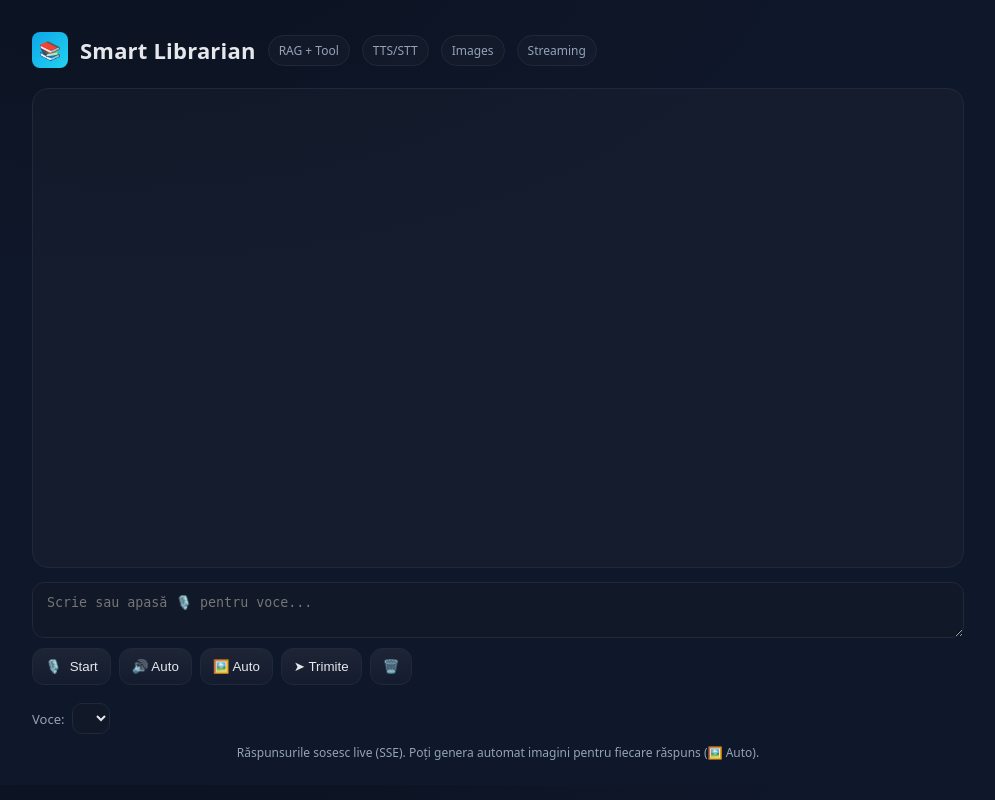
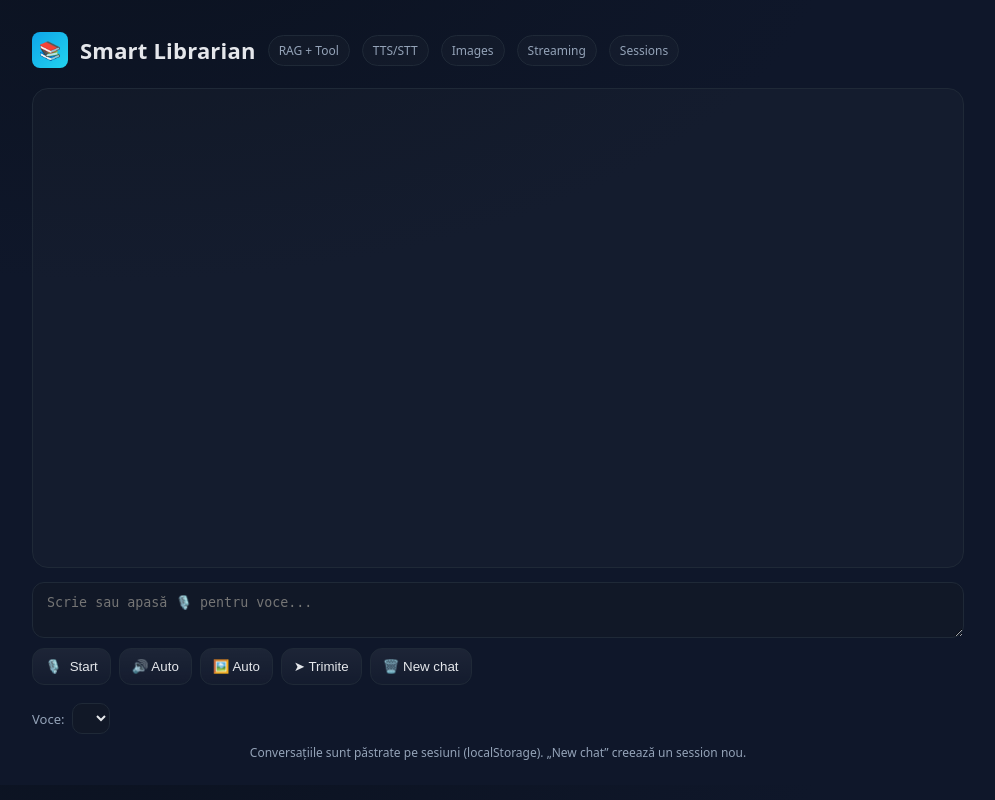
Before and after one commit to Iulius2002/smart-librarian, a FastAPI app: page / in a window 1280 px wide. Shown: the whole page, without its empty margins (142-1137 px from the left). Run offline with FastAPI, Linux system fonts and the light colour scheme; lists and menus that the app fills with data are empty.

Commit message:
feat(session): memorie conversație cu SQLite + session_id în UI

```diff
--- a/src/server.py
+++ b/src/server.py
@@ -2,9 +2,11 @@
 import os
 import re
 import json
+import time
+import sqlite3
 import asyncio
 import tempfile
-from typing import List, Dict
+from typing import List, Dict, Optional
 
 from fastapi import FastAPI, Request, UploadFile, File, HTTPException
 from fastapi.responses import HTMLResponse, JSONResponse, Response, StreamingResponse
@@ -17,26 +19,83 @@ from .chat import chat_once, build_context_snippets
 from .moderation import contains_profanity
 from .config import OPENAI_API_KEY, IMAGE_MODEL, TTS_MODEL, STT_MODEL
 
+# ---------- OpenAI client ----------
 client = OpenAI(api_key=OPENAI_API_KEY or None)
 
+# ---------- App & templates ----------
 app = FastAPI(title="Smart Librarian")
 templates = Jinja2Templates(directory="src/templates")
 
+# ---------- SQLite (persistență sesiuni) ----------
+DB_PATH = "data/chat_history.db"
+os.makedirs(os.path.dirname(DB_PATH), exist_ok=True)
+_conn = sqlite3.connect(DB_PATH, check_same_thread=False)
+_conn.execute("""
+CREATE TABLE IF NOT EXISTS messages (
+  session_id TEXT,
+  role       TEXT,
+  text       TEXT,
+  ts         INTEGER
+)
+""")
+_conn.commit()
 
-# ---------------- Models ----------------
+def save_msg(session_id: str, role: str, text: str):
+    _conn.execute(
+        "INSERT INTO messages(session_id, role, text, ts) VALUES(?,?,?,?)",
+        (session_id, role, text, int(time.time()))
+    )
+    _conn.commit()
+
+def fetch_history(session_id: str, limit: int = 12, max_chars: int = 1800) -> List[Dict[str, str]]:
+    cur = _conn.execute(
+        "SELECT role, text FROM messages WHERE session_id=? ORDER BY ts DESC LIMIT ?",
+        (session_id, limit),
+    )
+    rows = cur.fetchall()
+    rows.reverse()  # cele mai vechi primele
+    convo = [{"role": r, "text": t} for (r, t) in rows]
+    # taie textul total pentru a nu umfla promptul
+    total = 0
+    pruned = []
+    for m in reversed(convo):  # începând de la cele mai noi
+        total += len(m["text"])
+        if total > max_chars:
+            break
+        pruned.append(m)
+    pruned.reverse()
+    return pruned
+
+def history_to_prefix(history: List[Dict[str, str]]) -> str:
+    """Împachetăm istoricul într-un prefix simplu, ușor de consumat de chat_once()."""
+    if not history:
+        return ""
+    lines = []
+    lines.append("Context conversație anterioară (rezumat brut):")
+    for m in history:
+        who = "Utilizator" if m["role"] == "user" else "Asistent"
+        lines.append(f"- {who}: {m['text']}")
+    lines.append("")  # linie goală
+    return "\n".join(lines)
+
+# ---------- Models ----------
 class ChatRequest(BaseModel):
     message: str
+    session_id: Optional[str] = None
 
 class TTSRequest(BaseModel):
     text: str
 
 class ImageRequest(BaseModel):
     text: str
-    title: str | None = None
+    title: Optional[str] = None
+
+class ResetRequest(BaseModel):
+    session_id: str
 
 
-# ---------------- Utilities ----------------
-def _extract_title_from_text(text: str) -> str | None:
+# ---------- Utils ----------
+def _extract_title_from_text(text: str) -> Optional[str]:
     if not text:
         return None
     m = re.search(r"[\"“„‚'«](.+?)[\"”’'»]", text)
@@ -48,7 +107,6 @@ def _extract_title_from_text(text: str) -> str | None:
     return None
 
 def _split_by_words(s: str, max_chars: int = 28):
-    """Împarte pe grupuri mici de cuvinte (~25–35 caractere)."""
     if not s:
         return
     buf = ""
@@ -65,13 +123,12 @@ def _split_by_words(s: str, max_chars: int = 28):
         yield buf
 
 async def _yield_stream_chunks(text: str, chunk_chars: int = 28, delay_sec: float = 0.045):
-    """Trimite bucăți mici cu un delay scurt între ele (efect typing)."""
     for chunk in _split_by_words(text, chunk_chars):
         yield f'data: {json.dumps({"delta": chunk}, ensure_ascii=False)}\n\n'
         await asyncio.sleep(delay_sec)
 
 
-# ---------------- Routes ----------------
+# ---------- Routes ----------
 @app.get("/", response_class=HTMLResponse)
 def home(request: Request):
     return templates.TemplateResponse("index.html", {"request": request})
@@ -82,10 +139,16 @@ def chat_endpoint(req: ChatRequest):
     msg = (req.message or "").strip()
     if not msg:
         return JSONResponse({"error": "Mesajul este gol."}, status_code=400)
+    sid = (req.session_id or "default").strip() or "default"
 
+    # 0) Moderation
     if contains_profanity(msg):
-        return {"answer": "Prefer să păstrăm conversația politicoasă. Poți reformula te rog? 🙂", "sources": []}
+        polite = "Prefer să păstrăm conversația politicoasă. Poți reformula te rog? 🙂"
+        save_msg(sid, "user", msg)
+        save_msg(sid, "assistant", polite)
+        return {"answer": polite, "sources": []}
 
+    # 1) Surse (RAG top-3)
     snippets = build_context_snippets(msg, k=3)
     sources: List[Dict[str, str]] = []
     for s in snippets:
@@ -93,23 +156,38 @@ def chat_endpoint(req: ChatRequest):
         preview = (s["document"] or "").replace("\n", " ")[:220]
         sources.append({"title": title, "preview": preview})
 
-    answer = chat_once(msg, k=3)
+    # 2) Istoric + întrebare actuală
+    history = fetch_history(sid, limit=12, max_chars=1800)
+    prefix = history_to_prefix(history)
+    prompt = f"{prefix}Întrebarea curentă: {msg}"
+
+    # 3) Chat + persistare
+    save_msg(sid, "user", msg)
+    answer = chat_once(prompt, k=3)
+    save_msg(sid, "assistant", answer)
     return {"answer": answer, "sources": sources}
 
 
 @app.get("/api/chat/stream")
-def chat_stream(q: str):
+def chat_stream(q: str, sid: Optional[str] = None):
     """
-    SSE: trimitem întâi sursele, apoi răspunsul în bucăți mici cu delay.
-    Notă: răspunsul final vine din chat_once() (după tool-calling), apoi îl „picurăm”.
+    SSE cu memorie pe sesiune:
+    - trimite întâi sursele,
+    - apoi răspunsul „drip feed”,
+    - salvează în SQLite mesajul user + răspunsul asistentului.
     """
     q = (q or "").strip()
     if not q:
         raise HTTPException(status_code=400, detail="Mesajul este gol.")
+    sid = (sid or "default").strip() or "default"
 
+    # Moderation înainte de orice
     if contains_profanity(q):
         async def polite():
-            yield f'data: {json.dumps({"delta":"Prefer să păstrăm conversația politicoasă. Poți reformula te rog? 🙂"})}\n\n'
+            save_msg(sid, "user", q)
+            polite_text = "Prefer să păstrăm conversația politicoasă. Poți reformula te rog? 🙂"
+            save_msg(sid, "assistant", polite_text)
+            yield f'data: {json.dumps({"delta": polite_text}, ensure_ascii=False)}\n\n'
             yield 'data: [DONE]\n\n'
         return StreamingResponse(polite(), media_type="text/event-stream", headers={
             "Cache-Control": "no-cache",
@@ -118,7 +196,7 @@ def chat_stream(q: str):
         })
 
     async def event_gen():
-        # 1) Surse (RAG top-3)
+        # 1) surse
         snippets = build_context_snippets(q, k=3)
         sources: List[Dict[str, str]] = []
         for s in snippets:
@@ -128,12 +206,21 @@ def chat_stream(q: str):
         yield 'event: sources\n'
         yield f'data: {json.dumps({"sources": sources}, ensure_ascii=False)}\n\n'
 
-        # 2) Răspuns final -> drip feed
-        answer = chat_once(q, k=3)
+        # 2) istoric + prompt
+        history = fetch_history(sid, limit=12, max_chars=1800)
+        prefix = history_to_prefix(history)
+        prompt = f"{prefix}Întrebarea curentă: {q}"
+
+        # 3) salvează user
+        save_msg(sid, "user", q)
+
+        # 4) răspuns final și drip feed
+        answer = chat_once(prompt, k=3)
         async for ev in _yield_stream_chunks(answer, chunk_chars=28, delay_sec=0.045):
             yield ev
 
-        # 3) DONE + ping final
+        # 5) persistă asistent + DONE
+        save_msg(sid, "assistant", answer)
         yield 'data: [DONE]\n\n'
 
     return StreamingResponse(event_gen(), media_type="text/event-stream", headers={
@@ -143,10 +230,18 @@ def chat_stream(q: str):
     })
 
 
-class TTSRequest(BaseModel):
-    text: str
+# ---------- Session maintenance ----------
+@app.post("/api/session/reset")
+def reset_session(req: ResetRequest):
+    sid = (req.session_id or "").strip()
+    if not sid:
+        raise HTTPException(status_code=400, detail="session_id lipsă")
+    _conn.execute("DELETE FROM messages WHERE session_id=?", (sid,))
+    _conn.commit()
+    return {"ok": True}
 
 
+# ---------- TTS ----------
 @app.post("/api/tts")
 def tts_endpoint(req: TTSRequest):
     text = (req.text or "").strip()
@@ -166,6 +261,7 @@ def tts_endpoint(req: TTSRequest):
     return Response(content=audio_bytes, media_type="audio/mpeg", headers=headers)
 
 
+# ---------- STT ----------
 @app.post("/api/stt")
 async def stt_endpoint(audio: UploadFile = File(...)):
     try:
@@ -191,17 +287,16 @@ async def stt_endpoint(audio: UploadFile = File(...)):
         raise HTTPException(status_code=500, detail=f"Eroare STT: {e}")
 
 
+# ---------- Image Generation ----------
 @app.post("/api/image")
 def image_endpoint(req: ImageRequest):
     title = (req.title or "").strip() or _extract_title_from_text(req.text or "")
     if not title:
         raise HTTPException(status_code=400, detail="Nu am putut detecta titlul. Trimite 'title' explicit în request.")
-
     prompt = (
         f"Generează o ilustrație de copertă sugestivă pentru cartea „{title}”. "
         f"Stil modern, clar, cu contrast bun. Fără text mare pe imagine."
     )
-
     try:
         img = client.images.generate(
             model=IMAGE_MODEL,
--- a/src/templates/index.html
+++ b/src/templates/index.html
@@ -3,7 +3,7 @@
 <head>
   <meta charset="UTF-8" />
   <meta name="viewport" content="width=device-width, initial-scale=1" />
-  <title>Smart Librarian — RAG + TTS/STT + Images + Streaming</title>
+  <title>Smart Librarian — RAG + TTS/STT + Images + Streaming + Sessions</title>
   <style>
     :root {
       --bg:#0f172a; --panel:#111827; --muted:#94a3b8; --fg:#e5e7eb; --accent:#22d3ee; --accent-2:#38bdf8;
@@ -46,6 +46,7 @@
     <span class="pill">TTS/STT</span>
     <span class="pill">Images</span>
     <span class="pill">Streaming</span>
+    <span class="pill">Sessions</span>
   </div>
 
   <div id="chat" class="chat"></div>
@@ -57,7 +58,7 @@
       <button id="speakToggle" class="btn" title="Citește automat răspunsurile (TTS)">🔊 Auto</button>
       <button id="autoImgToggle" class="btn" title="Generează automat imagine pentru fiecare răspuns">🖼️ Auto</button>
       <button id="sendBtn" class="btn" title="Trimite">➤ Trimite</button>
-      <button id="clearBtn" class="btn" title="Șterge conversația">🗑️</button>
+      <button id="clearBtn" class="btn" title="Începe conversație nouă">🗑️ New chat</button>
     </div>
     <!-- TTS: selector de voce -->
     <div class="row" style="margin-top:8px">
@@ -67,10 +68,29 @@
     </div>
   </div>
 
-  <div class="footer">Răspunsurile sosesc live (SSE). Poți genera automat imagini pentru fiecare răspuns (🖼️ Auto).</div>
+  <div class="footer">Conversațiile sunt păstrate pe sesiuni (localStorage). „New chat” creează un session nou.</div>
 </div>
 
 <script>
+  // ====== Session ======
+  const SESSION_KEY = 'sl_session_id';
+  function newSessionId() {
+    if (window.crypto && crypto.randomUUID) return crypto.randomUUID();
+    // fallback
+    return 'sess-' + Math.random().toString(36).slice(2) + Date.now().toString(36);
+  }
+  function getSessionId() {
+    let sid = localStorage.getItem(SESSION_KEY);
+    if (!sid) { sid = newSessionId(); localStorage.setItem(SESSION_KEY, sid); }
+    return sid;
+  }
+  function rotateSessionId() {
+    const oldSid = localStorage.getItem(SESSION_KEY);
+    const newSid = newSessionId();
+    localStorage.setItem(SESSION_KEY, newSid);
+    return { oldSid, newSid };
+  }
+
   // ====== Elements & State ======
   const chatEl = document.getElementById('chat');
   const inputEl = document.getElementById('input');
@@ -239,19 +259,16 @@
   }
 
   // ====== STT (Web Speech API) ======
-  function initSTT() {
+  recognition = (function initSTT(){
     const SR = window.SpeechRecognition || window.webkitSpeechRecognition;
     if (!SR) return null;
     const r = new SR();
-    r.lang = 'ro-RO';
-    r.interimResults = false;
-    r.maxAlternatives = 1;
+    r.lang = 'ro-RO'; r.interimResults = false; r.maxAlternatives = 1;
     r.onresult = (ev) => { inputEl.value = ev.results[0][0].transcript; };
     r.onend = () => { recognizing = false; micBtn.querySelector('.lbl').textContent = 'Start'; micBtn.disabled = false; };
     r.onerror = () => { recognizing = false; micBtn.querySelector('.lbl').textContent = 'Start'; micBtn.disabled = false; };
     return r;
-  }
-  recognition = initSTT();
+  })();
 
   // ====== Image Generation (client) ======
   async function generateImageForMessage(rowEl, assistantText) {
@@ -284,8 +301,10 @@
     }
   }
 
-  // ====== Streaming (SSE) ======
+  // ====== Streaming (SSE) + Sessions ======
   function sendStreaming(text) {
+    const sid = getSessionId();
+
     // adaugă mesajul userului
     addMessage('user', text);
     const { row, bub } = addAssistantPlaceholder();
@@ -295,7 +314,7 @@
     let es;
     try {
       if (!window.EventSource) throw new Error('EventSource not supported');
-      es = new EventSource(`/api/chat/stream?q=${encodeURIComponent(text)}`);
+      es = new EventSource(`/api/chat/stream?q=${encodeURIComponent(text)}&sid=${encodeURIComponent(sid)}`);
 
       es.addEventListener('sources', (ev) => {
         try {
@@ -310,13 +329,11 @@
         setTyping(false);
         if (ev.data === '[DONE]') {
           es.close();
-          // acțiuni după ce s-a încheiat streamul:
           const actions = el('div','actions');
           const imgBtn = el('button','btn','🎨 Imagine');
           imgBtn.onclick = () => generateImageForMessage(row, acc);
           actions.appendChild(imgBtn);
           chatEl.appendChild(actions);
-
           if (autoSpeak) speak(acc);
           if (autoImage) generateImageForMessage(row, acc);
           return;
@@ -340,18 +357,19 @@
       setTyping(true);
       fetch('/api/chat', {
         method:'POST', headers:{'Content-Type':'application/json'},
-        body: JSON.stringify({message: text})
+        body: JSON.stringify({message: text, session_id: sid})
       }).then(r => r.json()).then(data => {
         setTyping(false);
-        bub.textContent = data.answer || '—';
+        const ans = data.answer || '—';
+        bub.textContent = ans;
         if (data.sources && data.sources.length) appendSources(data.sources);
         const actions = el('div','actions');
         const imgBtn = el('button','btn','🎨 Imagine');
-        imgBtn.onclick = () => generateImageForMessage(row, data.answer || '');
+        imgBtn.onclick = () => generateImageForMessage(row, ans);
         actions.appendChild(imgBtn);
         chatEl.appendChild(actions);
-        if (autoSpeak && data.answer) speak(data.answer);
-        if (autoImage && data.answer) generateImageForMessage(row, data.answer);
+        if (autoSpeak && ans) speak(ans);
+        if (autoImage && ans) generateImageForMessage(row, ans);
       }).catch(() => {
         setTyping(false);
         addMessage('assistant', '⚠️ Eroare la /api/chat.');
@@ -371,9 +389,19 @@
     if (e.key === 'Enter' && !e.shiftKey) { e.preventDefault(); sendBtn.click(); }
   });
 
-  clearBtn.onclick = () => {
+  clearBtn.onclick = async () => {
+    // New chat = nou session_id + opțional curățare pe server
+    const { oldSid, newSid } = rotateSessionId();
     chatEl.innerHTML = '';
     window.speechSynthesis && window.speechSynthesis.cancel();
+    // opțional: anunță serverul să șteargă istoricul vechi
+    try {
+      await fetch('/api/session/reset', {
+        method:'POST',
+        headers:{'Content-Type':'application/json'},
+        body: JSON.stringify({ session_id: oldSid })
+      });
+    } catch {}
   };
 
   speakToggle.onclick = () => {
@@ -388,29 +416,6 @@
     autoImgToggle.style.color = autoImage ? 'white' : 'var(--fg)';
   };
 
-  // STT
-  recognition = (function initSTT(){
-    const SR = window.SpeechRecognition || window.webkitSpeechRecognition;
-    if (!SR) return null;
-    const r = new SR();
-    r.lang = 'ro-RO'; r.interimResults = false; r.maxAlternatives = 1;
-    r.onresult = (ev) => { inputEl.value = ev.results[0][0].transcript; };
-    r.onend = () => { recognizing = false; micBtn.querySelector('.lbl').textContent = 'Start'; micBtn.disabled = false; };
-    r.onerror = () => { recognizing = false; micBtn.querySelector('.lbl').textContent = 'Start'; micBtn.disabled = false; };
-    return r;
-  })();
-
-  micBtn.onclick = () => {
-    if (!recognition) { addMessage('assistant', '🎙️ Browserul tău nu suportă Speech Recognition.'); return; }
-    if (!recognizing) {
-      recognizing = true;
-      micBtn.querySelector('.lbl').textContent = 'Stop';
-      micBtn.disabled = true;
-      try { recognition.start(); }
-      catch(e) { recognizing = false; micBtn.querySelector('.lbl').textContent = 'Start'; micBtn.disabled = false; }
-    }
-  };
-
   // initialize voices
   if ('speechSynthesis' in window) {
     populateVoices();
```
Also changed, not shown: data/chat_history.db (added).
